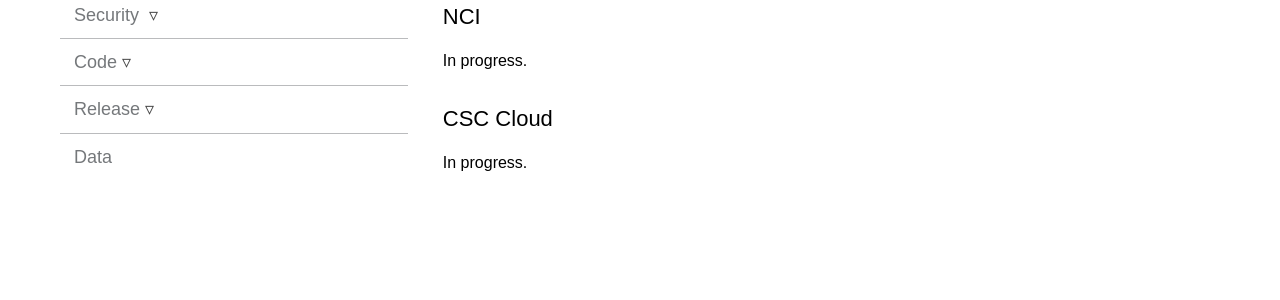
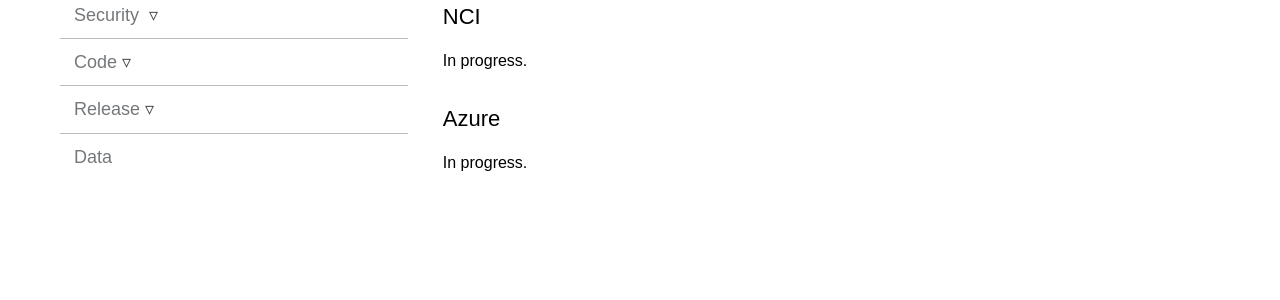
Before and after one commit to GeoscienceAustralia/cloud, a Jekyll site: the page built from docs/_pages/guides_sub.md, in a window 1280 px wide. Shown: the part 387-687 px from the top of the page. Built offline with Jekyll 4.4.1, drawn with Linux system fonts in a browser that asks for light colours; nearby versions of some CDN libraries.

Commit message:
s/csc/azure/

```diff
--- a/docs/_pages/guides_sub.md
+++ b/docs/_pages/guides_sub.md
@@ -14,6 +14,6 @@
 
 In progress.
 
-## CSC Cloud
+## Azure
 
 In progress.
```
